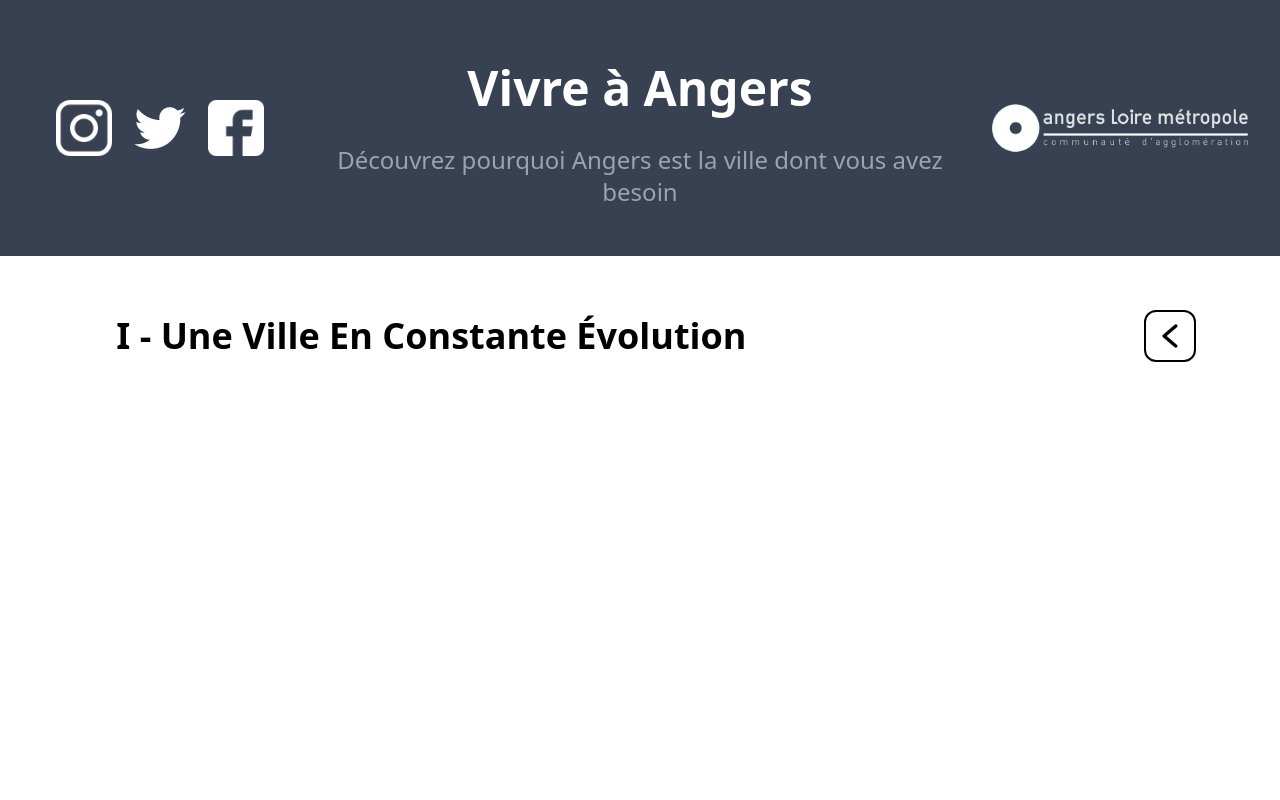
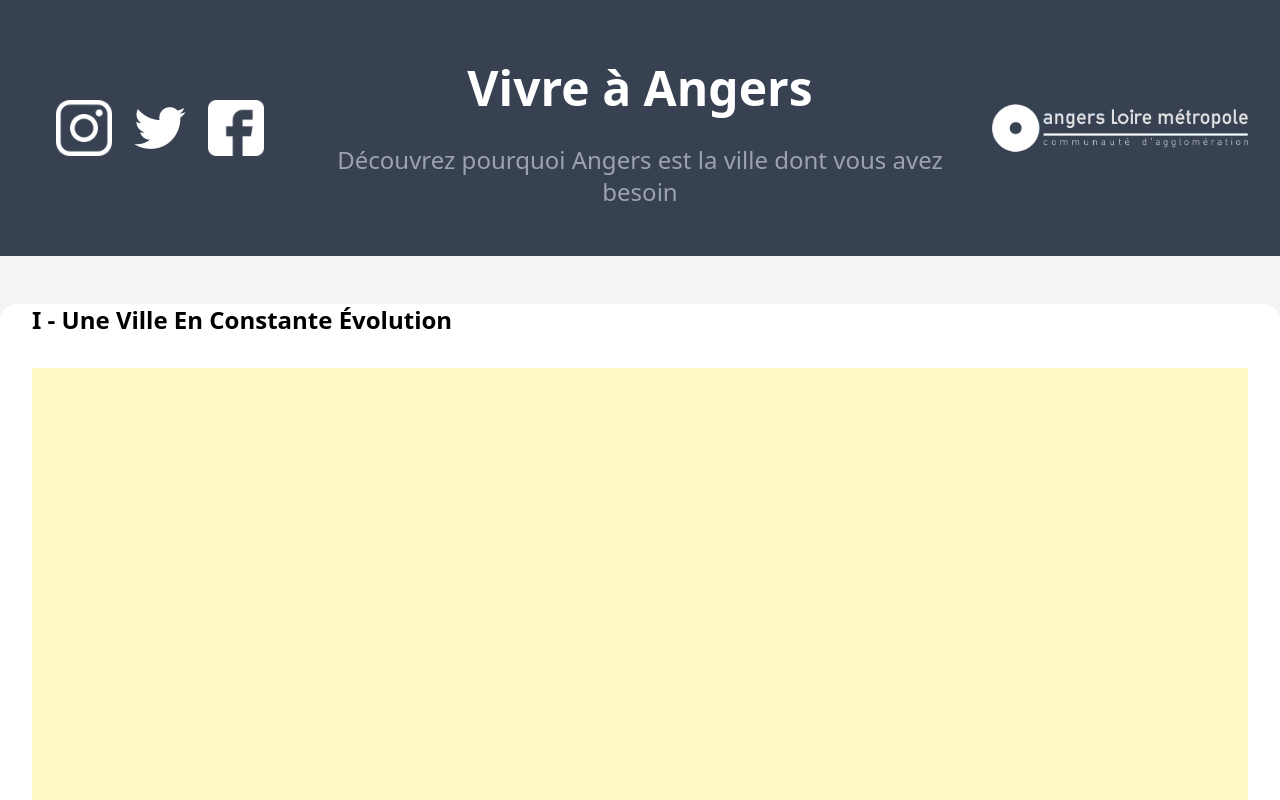
Before and after one commit to cquoicemiel/promotion-angers, a Next.js app: page / in a window 1280 px wide. Both pictures are taken after a click on the element 341 px from the left and 528 px from the top of the page. Shown: the top 800 px of the page. Built offline with nearby package versions, Linux system fonts and the light colour scheme.

Commit message:
dqdqsdqdqsd

```diff
--- a/pages/index.js
+++ b/pages/index.js
@@ -4,21 +4,6 @@ import Link from "next/link";
 import { useEffect, useState } from "react";
 import React from "react";
 import ReactPlayer from "react-player";
-
-const Part = (props) => {
-
-    return(
-        <div style={props.state? {left: 0, opacity: 1} : {left: '-100%', opacity: 0}} className={`w-screen h-screen fixed bg-white top-64 bottom-0 transition-all z-30 overflow-y-scroll px-12 py-8`}>
-            <div className='h-24 flex justify-around items-center'>
-                <span className='basis-5/6 flex items-center pl-8 text-3xl xl:text-4xl font-semibold capitalize'>{props.title}</span>
-                <Image onClick={() => {props.setState(false)}} className={'rotate-180 contain h-10 w-10 cursor-pointer box-content p-1 hover:invert hover:border-white bg-white transition-all border-2 border-black rounded-xl'} src={require('../assets/arrow.png')} alt={"Back"}/>
-            </div>
-            <div className='w-full min-h-full'>
-                {props.children}
-            </div>
-        </div>
-    )
-}
 
 const Header = () => {
   return (
@@ -87,11 +72,16 @@ const Card = (props) => {
     return(
         <div style={{minHeight: 'calc(24rem + 5vw)'}} onClick={() => {props.setState(!props.state)}} className={`card transition-all rounded-2xl flex flex-col px-8 cursor-pointer hover:bg-gray-100 bg-white justify-around hover:z ${props.state ? "w-full z-30 h-full absolute" : "relative z-10 w-1/4 h-full shadow-md hover:shadow-xl"}`}>
             <span className={`capitalize basis-1/4 flex  items-center text-2xl font-bold text-center ${props.state ? "justify-start" : "justify-center"}`}>{props.title}</span>
-            <span className='basis-1/2 text-xl text-start selection:bg-green-400 selection:text-white'>{props.text}</span>
+            <span className={`basis-1/2 text-xl text-start selection:bg-green-400 selection:text-white ${props.state && "hidden"}`}>{props.text}</span>
             <span className='flex justify-center items-center basis-1/4'>
                 <span className={`text-xl -translate-y-0.5 ${props.state && "hidden"}`}>En savoir plus</span>
                 <Image className={`arrow transition-all cover h-7 w-7 opacity-60 ${props.state && "hidden"}`} alt={"En savoir plus"} src={require('../assets/arrow.png')}/>
             </span>
+            <div className={`w-full min-h-full ${!props.state && "hidden"}`}>
+                <div className='bg-yellow-100 h-full w-full mt-8'>
+                    {props.children}
+                </div>
+            </div>
         </div>
     )
 }
@@ -126,55 +116,30 @@ export default function Home() {
     setDown(!down);
   };
 
-  return (
-    <div className="flex flex-col min-h-screen bg-gray-100">
-      <Header />
-      <div
-        style={{ minHeight: "40rem" }}
-        className="flex relative w-full px-6 xl:px-48 py-12 justify-around z-20"
-      >
-        <Card
-          state={first}
-          setState={setFirst}
-          title={"I - une ville en constante évolution"}
-          text={
-            "Voyons comment Angers se maintient en évolution en ne cessant jamais d'évoluer dans ses infrastructures, ses activités, et sa population."
-          }
-        />
-        <Card
-          state={second}
-          setState={setSecond}
-          title={"II - un atmosphère de vie agréable"}
-          text={
-            "La vie à Angers est agréable, la météo et l'aspect sociale de la ville apporte une vraie plus value en comparaison aux autres métropoles du pays."
-          }
-        />
-        <Card
-          state={third}
-          setState={setThird}
-          title={"III - un grand patrimoine culturel et éducatif"}
-          text={
-            "Cette ville est dôtée d'une grande richesse culturelle, notamment dûe à son passé historique datant du Moyen-Âge. Le patrimoine Éducatif de cette ville réputée étudiante est aussi très dense."
-          }
-        />
-        <Image
-          onClick={() => scroll()}
-          className={`${
-            down ? "-rotate-90" : "rotate-90"
-          } fixed right-8 bottom-8 self-center cursor-pointer h12 w-12 transition-all animate-pulse hover:animate-none bg-gray-300 rounded-full p-2`}
-          src={require("../assets/arrow.png")}
-          alt={"Descendre"}
-        />
+    return(
+            <div className='flex flex-col min-h-screen bg-gray-100'>
+                <Header/>
+                <div style={{minHeight: '40rem'}} className='flex relative w-full px-6 xl:px-48 py-12 justify-around z-20'>
+                    <Card state={first} setState={setFirst} title={"I - une ville en constante évolution"} text={"Voyons comment Angers se maintient en évolution en ne cessant jamais d'évoluer dans ses infrastructures, ses activités, et sa population."}>
+
+                    </Card>
+                    <Card state={second} setState={setSecond} title={"II - un atmosphère de vie agréable"} text={"La vie à Angers est agréable, la météo et l'aspect sociale de la ville apporte une vraie plus value en comparaison aux autres métropoles du pays."}>
+
+                    </Card>
+                    <Card state={third} setState={setThird} title={"III - un grand patrimoine culturel et éducatif"} text={"Cette ville est dôtée d'une grande richesse culturelle, notamment dûe à son passé historique datant du Moyen-Âge. Le patrimoine Éducatif de cette ville réputée étudiante est aussi très dense."}>
+
+                    </Card>
+                    <Image onClick={() => scroll()} className={`${down ? "-rotate-90" : "rotate-90"} fixed right-8 bottom-8 self-center cursor-pointer h12 w-12 transition-all animate-pulse hover:animate-none bg-gray-300 rounded-full p-2`} src={require('../assets/arrow.png')} alt={"Descendre"}/>
                 </div>
                 <span className="py-16 w-full justify-center flex flex-col items-center">
-        <span className="capitalize font-bold text-3xl text-center">
+        <span className="capitalize font-bold text-3xl text-center mb-12">
           tout savoir en 1 minute
         </span>
         <ReactPlayer url="https://youtu.be/hUn5KAPrMnM" />
-        <div className="text-gray-500 text-2xl w-1/2 selection:bg-green-400 selection:text-white">
+        <div className="text-gray-500 text-2xl w-1/2 selection:bg-green-400 mt-12 selection:text-white">
           <span className="font-semibold">
             {
-              "Je vous résume les 5 raisons principales de vivre à Angers en 5 minutes:"
+                "Je vous résume les 5 raisons principales de vivre à Angers en 1 minutes:"
             }
           </span>
           <br />
@@ -228,134 +193,7 @@ export default function Home() {
       </span>
 
 
-
-
-    return(
-            <div className='flex flex-col min-h-screen bg-gray-100'>
-                <Header/>
-                <div style={{minHeight: '40rem'}} className='flex relative w-full px-6 xl:px-48 py-12 justify-around z-20'>
-                    <Card state={first} setState={setFirst} title={"I - une ville en constante évolution"} text={"Voyons comment Angers se maintient en évolution en ne cessant jamais d'évoluer dans ses infrastructures, ses activités, et sa population."}/>
-                    <Card state={second} setState={setSecond} title={"II - un atmosphère de vie agréable"} text={"La vie à Angers est agréable, la météo et l'aspect sociale de la ville apporte une vraie plus value en comparaison aux autres métropoles du pays."}/>
-                    <Card state={third} setState={setThird} title={"III - un grand patrimoine culturel et éducatif"} text={"Cette ville est dôtée d'une grande richesse culturelle, notamment dûe à son passé historique datant du Moyen-Âge. Le patrimoine Éducatif de cette ville réputée étudiante est aussi très dense."}/>
-                    <Image onClick={() => scroll()} className={`${down ? "-rotate-90" : "rotate-90"} fixed right-8 bottom-8 self-center cursor-pointer h12 w-12 transition-all animate-pulse hover:animate-none bg-gray-300 rounded-full p-2`} src={require('../assets/arrow.png')} alt={"Descendre"}/>
-                </div>
-                <span className='py-16 w-full justify-center flex flex-col items-center'>
-                    <span className='capitalize font-bold text-3xl text-center'>tout savoir en 1 minute</span>
-                    <div className='text-gray-500 text-2xl w-1/2 selection:bg-green-400 selection:text-white'>
-                        <span className='font-semibold'>{"Je vous résume les 5 raisons principales de vivre à Angers en 5 minutes:"}</span>
-                        <br/>
-                        <br/>
-                        <ul className='list-disc'>
-                            <li>
-                                {"Première raison:"}
-                                <br/>
-                                {"Angers est située à proximité des autres métropoles, elle est située à 135km de Rennes, soit 94 minutes en TGV; à 90km de Nantes, soit 54 minutes en TGV; et à 300km de Paris, soit une durée de 108 minutes en TGV."}
-                                <br/>
-                                <br/>
-                            </li>
-                            <li>
-                                {"Deuxième raison:"}
-                                <br/>
-                                {"Le prix immobilier à Angers est 3 fois moins élevé que celui de Paris, le mètre carré à Angers coûte 3000€ contre 9000€ à Paris."}
-                                <br/>
-                                <br/>
-                            </li>
-                            <li>
-                                {"Troisième raison:"}
-                                <br/>
-                                {"Angers est la ville la plus dotée d'espaces verts du pays, c'est aussi une des villes les moins poluées, et elle est dotée de nombreuses activités, notamment Terrabotanica, AquaVita, et la patinoire fraîchement construite IceParc."}
-                                <br/>
-                                <br/>
-                            </li>
-                            <li>
-                                {"Quatrième raison:"}
-                                <br/>
-                                {"Angers est la ville la plus sûre de l'Ouest et elle figure parmis les 20 villes les plus sûres du pays."}
-                                <br/>
-                                <br/>
-                            </li>
-                            <li>
-                                {"Cinquième raison:"}
-                                <br/>
-                                {"On retrouve à Angers de nombreux établissements scolaires et universitaires, comme l'Université de Saint Serge, de Belle Beille, l'Université Catholique de l'Ouest, ou encore l'ESEO, l'ESSCA, l'ESA, et de nombreux autres campus."}
-                            </li>
-                        </ul>
-
-
-
-
-
-
-                    </div>
-                </span>
-
-
             </div>
 
     )
-      <Part
-        state={first}
-        setState={setFirst}
-        title={"I - une ville en constante évolution"}
-      ></Part>
-      <Part
-        state={second}
-        setState={setSecond}
-        title={"II - un atmosphère de vie agréable"}
-      ></Part>
-      <Part
-        state={third}
-        setState={setThird}
-        title={"III - un grand patrimoine culturel et éducatif"}
-      ></Part>
-    </div>
-  );
 }
-
-/*
-const Article = (props) => {
-    return(
-        <div className=''>
-            <span className='flex w-full items-center'>
-                  <span className='text-5xl font-bold px-12 text-center'>{props.nb}.</span>
-                  <span className='flex w-full text-5xl font-bold capitalize'>{props.title}</span>
-              </span>
-            <span className='flex flex-col w-full pt-12 items-start'>
-                <span className='flex flex-row'>
-                    <span className='text-3xl w-2/3 px-24'>Lorem ipsum dolor sit amet. Ab corrupti laudantium in obcaecati laborum ut temporibus numquam qui amet repellendus. Et enim enim ut molestias velit et harum voluptatum 33 numquam illo est ipsa doloribus. Est porro culpa rem natus atque id molestiae commodi.</span>
-                    <Image className='object-cover w-1/3 px-4' alt={"Terrabotanica"} height={1000} width={1000} src={require('../assets/terrabotanica.webp')}/>
-                </span>
-                <button className='self-center bg-black text-white rounded-lg px-8 py-4 capitalize my-16 text-3xl font-bold'>Découvrir</button>
-            </span>
-        </div>
-    )
-}
-
-
-export default function Home() {
-  return (
-      <div className='flex flex-row'>
-          <div className='px-8 pb-32 w-11/12'>
-              <span className='text-7xl font-bold flex justify-center w-full pt-16 pb-8'>Vivre à Angers</span>
-              <span className='text-3xl flex text-gray-500 flex w-full pb-28 justify-center'>Découvrez pourquoi Angers est la ville dont vous avez besoin</span>
-
-              <Article nb={1} title={"un grand potentiel d'investissement"}/>
-              <Article nb={2} title={"une ville qui sait divertir"}/>
-              <Article nb={3} title={"un patrimoine culturel et éducatif"}/>
-
-          </div>
-
-          <div className='h-full relative'>
-              <div className='w-1/12 h-full right-0 flex flex-col fixed justify-center items-center'>
-                  <span className='py-1 px-3 cursor-pointer hover:text-white hover:bg-black transition-all my-1.5 border-2 rounded-xl border-black font-bold text-2xl'>1</span>
-                  <span className='py-1 px-3 cursor-pointer hover:text-white hover:bg-black transition-all my-1.5 border-2 rounded-xl border-black font-bold text-2xl'>2</span>
-                  <span className='py-1 px-3 cursor-pointer hover:text-white hover:bg-black transition-all my-1.5 border-2 rounded-xl border-black font-bold text-2xl'>3</span>
-              </div>
-          </div>
-
-      </div>
-
-
-  )
-}
-*/
```
Also changed, not shown: next.config.js (+11 -9 lines), pages/_app.js (+8 -0 lines). Lines whose indentation alone changed are shown as unchanged.
